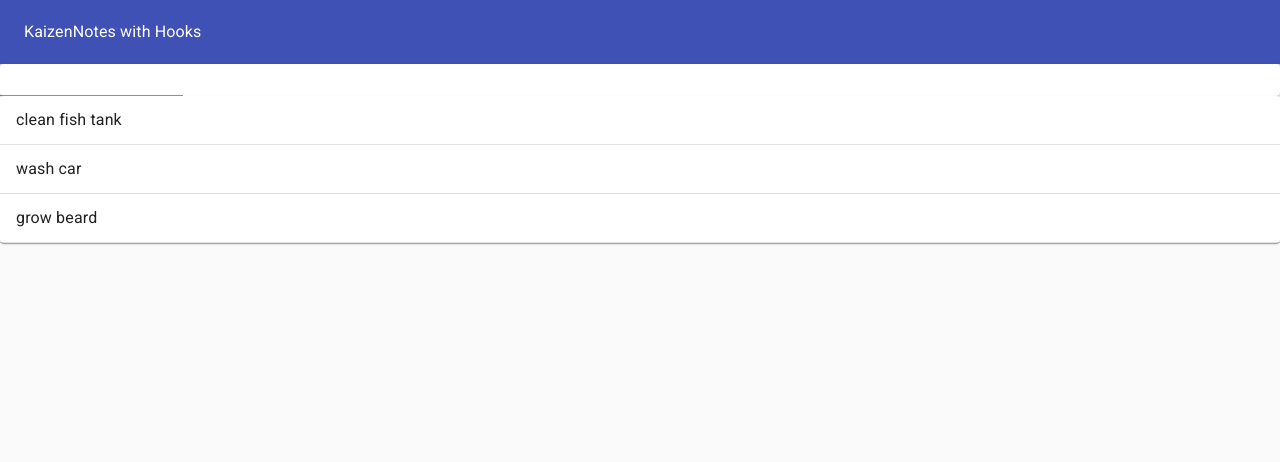
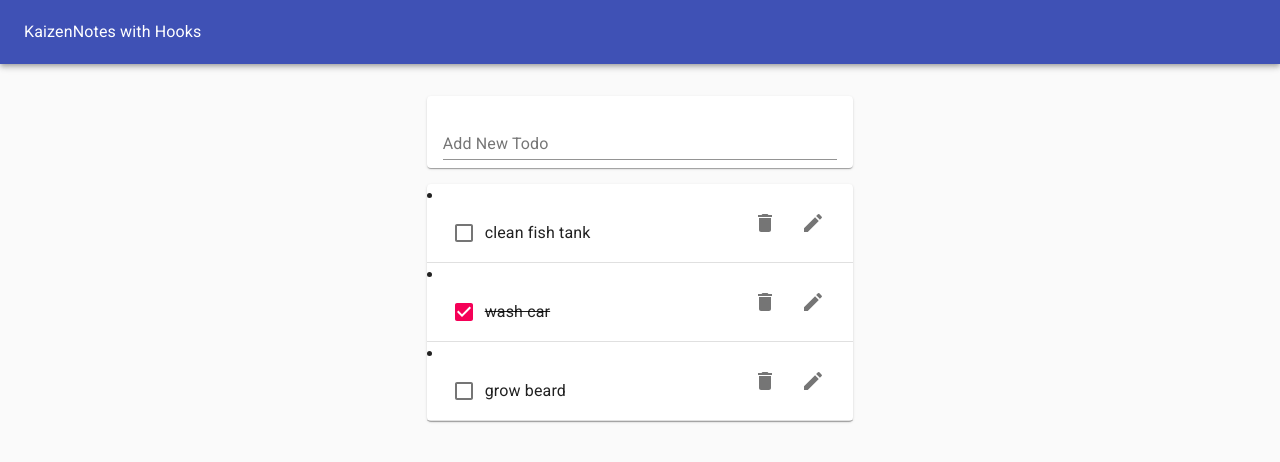
Before and after one commit to richardqge/react-KaizenNotes, a React (Create React App) app: page / in a window 1280 px wide. Shown: the top 462 px of the page. Built offline with nearby package versions, Linux system fonts and the light colour scheme.

Commit message:
Add Todo.js

```diff
--- a/package.json
+++ b/package.json
@@ -4,6 +4,7 @@
   "private": true,
   "dependencies": {
     "@material-ui/core": "^4.9.4",
+    "@material-ui/icons": "^4.9.1",
     "@testing-library/jest-dom": "^4.2.4",
     "@testing-library/react": "^9.4.1",
     "@testing-library/user-event": "^7.2.1",
--- /dev/null
+++ b/src/Todo.js
@@ -0,0 +1,29 @@
+import React from 'react';
+import ListItem from "@material-ui/core/ListItem";
+import ListItemText from "@material-ui/core/ListItemText";
+import Checkbox from '@material-ui/core/Checkbox';
+import IconButton from '@material-ui/core/IconButton';
+import DeleteIcon from '@material-ui/icons/Delete';
+import EditIcon from '@material-ui/icons/Edit';
+import ListItemSecondaryAction from '@material-ui/core/ListItemSecondaryAction';
+
+function Todo({task, completed}){
+  return(
+    <ListItem>
+      <Checkbox tabIndex={-1} checked={completed}/>
+      <ListItemText style={{textDecoration: completed? "line-through": "none"}}>
+        {task}
+      </ListItemText>
+      <ListItemSecondaryAction>
+        <IconButton aria-label="Delete">
+          <DeleteIcon/>
+        </IconButton>
+        <IconButton aria-label="Edit">
+          <EditIcon/>
+        </IconButton>
+      </ListItemSecondaryAction>
+    </ListItem>
+  )
+}
+
+export default Todo;
--- a/src/TodoApp.js
+++ b/src/TodoApp.js
@@ -1,6 +1,6 @@
-import React, {useState} from "react";
-import TodoList from './TodoList';
-import TodoForm from './TodoForm';
+import React, { useState } from "react";
+import TodoList from "./TodoList";
+import TodoForm from "./TodoForm";
 import Typography from "@material-ui/core/Typography";
 import Paper from "@material-ui/core/Paper";
 import AppBar from "@material-ui/core/AppBar";
@@ -9,16 +9,15 @@
 
 function TodoApp() {
   const initialTodos = [
-    {id:1, task:"clean fish tank", completed: false},
-    {id:2, task:"wash car", completed: false},
-    {id:3, task:"grow beard", completed: false},
-
+    { id: 1, task: "clean fish tank", completed: false },
+    { id: 2, task: "wash car", completed: true },
+    { id: 3, task: "grow beard", completed: false }
   ];
   const [todos, setTodos] = useState(initialTodos);
 
   const addTodo = newTodoText => {
-    setTodos([...todos, {id: 4, task: newTodoText, completed:false}]);
-  }
+    setTodos([...todos, { id: 4, task: newTodoText, completed: false }]);
+  };
   return (
     <Paper
       style={{
@@ -29,13 +28,17 @@
       }}
       elevation={0}
     >
-      <AppBar color='primary' position='static' style={{height:"64px"}}>
+      <AppBar color="primary" position="static" style={{ height: "64px" }}>
         <Toolbar>
-          <Typography color='inherit'>KaizenNotes with Hooks </Typography>
+          <Typography color="inherit">KaizenNotes with Hooks </Typography>
         </Toolbar>
       </AppBar>
-      <TodoForm addTodo={addTodo}/>
-      <TodoList todos={todos} />
+      <Grid container justify="center" style={{marginTop:"1rem"}}>
+        <Grid item xs={11} md={8} lg={4}>
+          <TodoForm addTodo={addTodo} />
+          <TodoList todos={todos} />
+        </Grid>
+      </Grid>
     </Paper>
   );
 }
--- a/src/TodoForm.js
+++ b/src/TodoForm.js
@@ -5,7 +5,7 @@
 function TodoForm({ addTodo }) {
   const [value, handleChange, reset] = useInputState("");
   return (
-    <Paper>
+    <Paper style={{margin:"1rem 0",padding:"0 1rem"}}>
       <form
         onSubmit={e => {
           e.preventDefault();
@@ -13,7 +13,7 @@
           reset();
         }}
       >
-        <TextField value={value} onChange={handleChange} />
+        <TextField value={value} onChange={handleChange} margin="normal" label="Add New Todo" fullWidth  />
       </form>
     </Paper>
   );
--- a/src/TodoList.js
+++ b/src/TodoList.js
@@ -4,14 +4,14 @@
 import ListItem from "@material-ui/core/ListItem";
 import ListItemText from "@material-ui/core/ListItemText";
 import Divider from "@material-ui/core/Divider";
+import Todo from "./Todo";
 function TodoList(props) {
   return (
     <Paper>
       {props.todos.map(todo => (
         <>
-          <ListItem>
-            <ListItemText>{todo.task}</ListItemText>
-          </ListItem>
+          <Todo task={todo.task} key={todo.id} completed={todo.completed} />
+
           <Divider />
         </>
       ))}
```
Also changed, not shown: 1 other file (tests, documents, lock files or other folders).
